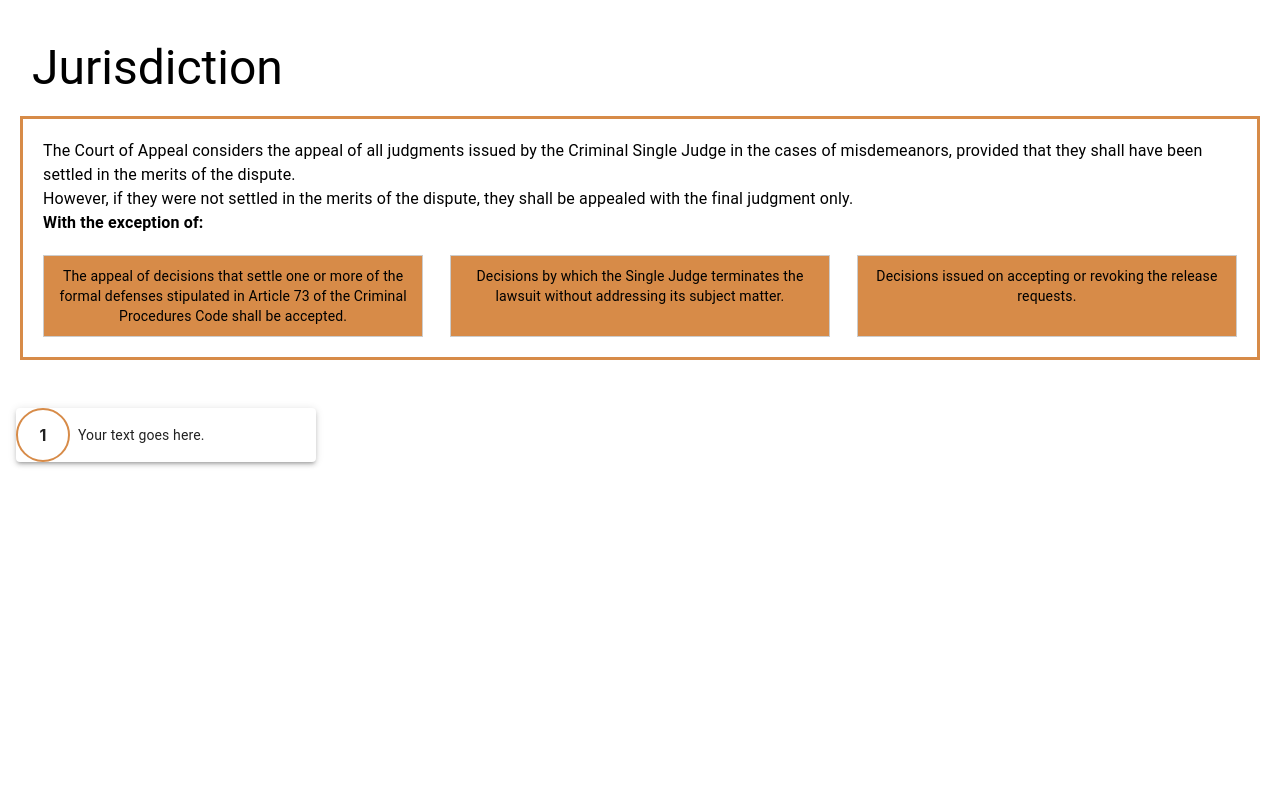
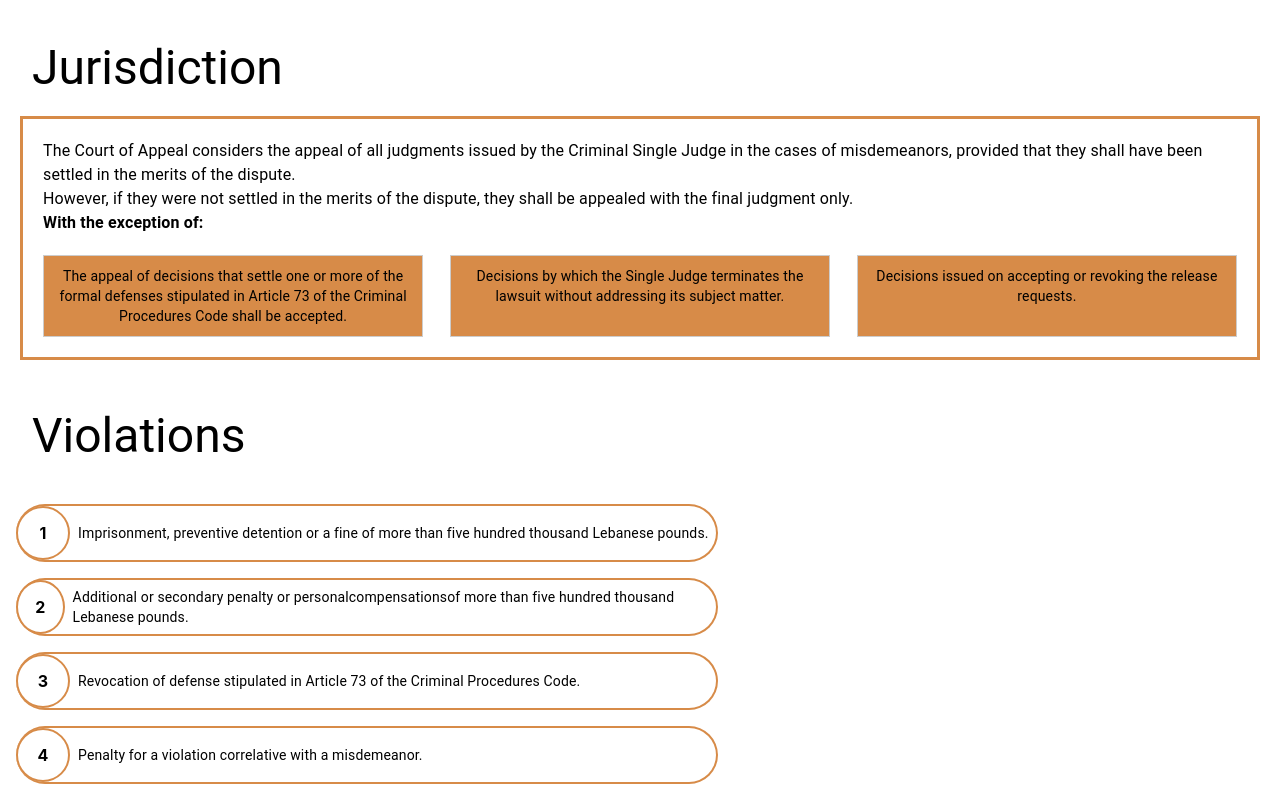
Before and after one commit to rimaabouchacra/web-assessment, a React (Create React App) app in the folder frontend/: page / in a window 1280 px wide. Shown: the part 850-1650 px from the top of the page. Before the commit the page ends 1328 px from the top, so only its background shows below. Built offline with nearby package versions, Linux system fonts and the light colour scheme.

Commit message:
added violation section

```diff
--- a/frontend/src/components/violations/index.css
+++ b/frontend/src/components/violations/index.css
@@ -3,14 +3,17 @@
     align-items: flex-start;
     justify-content: flex-start;
     margin: 1rem;
+    margin-top: 0;
 }
 
 .boxx {
     display: flex;
     align-items: center;
     justify-content: flex-start;
-    border-radius: 50%;
-    width: 300px;
+    border-radius: 100px;
+    width: 700px;
+    border: 2px solid #D78B48;
+    border-left: 0;
 }
 
 .circle {
--- a/frontend/src/components/violations/index.js
+++ b/frontend/src/components/violations/index.js
@@ -7,15 +7,57 @@ import './index.css';
 const Violation = () => {
   return (
 
+    <div id='violation-section'>
+        <div className='title'>
+            <Typography variant="h3">
+              Violations
+            </Typography><br />
+        </div><br />
         <div className='container'>
-      <Paper elevation={3} className='boxx'>
+          <div className='boxx'>
              <div className='circle'>1</div>
              <Box>
                <Typography variant="body2" component="div" className='textt'>
-            Your text goes here.
+                Imprisonment, preventive detention or a fine of more than five hundred thousand Lebanese pounds.
                </Typography>
              </Box>
-      </Paper>
+          </div>
+        </div>
+
+
+        <div className='container'>
+          <div className='boxx'>
+             <div className='circle'>2</div>
+             <Box>
+               <Typography variant="body2" component="div" className='textt'>
+                Additional or secondary penalty or personalcompensationsof more than five hundred thousand Lebanese pounds.
+               </Typography>
+             </Box>
+          </div>
+        </div>
+
+        <div className='container'>
+          <div className='boxx'>
+             <div className='circle'>3</div>
+             <Box>
+               <Typography variant="body2" component="div" className='textt'>
+                Revocation of defense stipulated in Article 73 of the Criminal Procedures Code.
+               </Typography>
+             </Box>
+          </div>
+        </div>
+
+        <div className='container'>
+          <div className='boxx'>
+             <div className='circle'>4</div>
+             <Box>
+               <Typography variant="body2" component="div" className='textt'>
+                Penalty for a violation correlative with a misdemeanor.
+               </Typography>
+             </Box>
+          </div>
+        </div>
+
     </div>
 
   );
```
Lines whose indentation alone changed are shown as unchanged.
